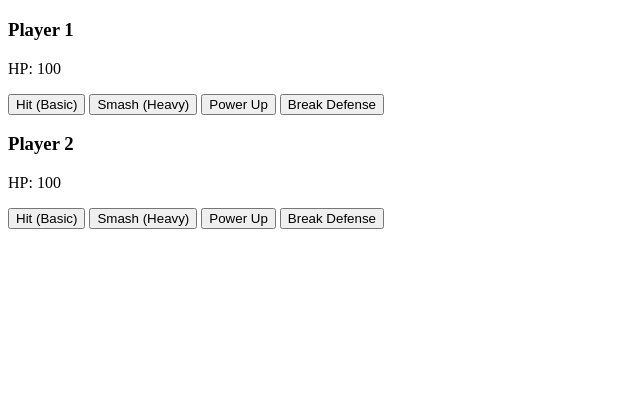
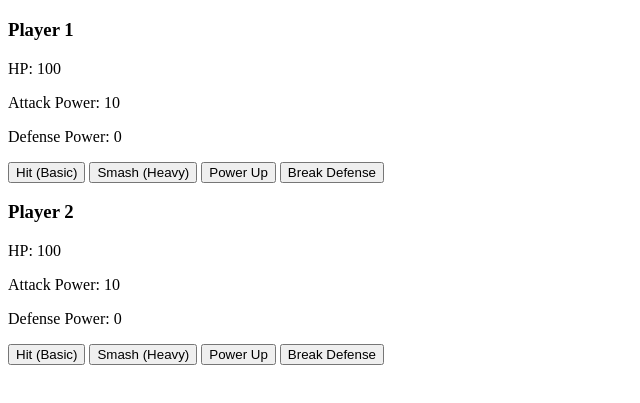
Before and after one commit to canhvo16/Battle-Friend-RPG, a plain HTML site: page battlefriend1.html in a window 1280 px wide. Shown: the part 61-464 px from the top of the page, without its empty margins (0-640 px from the left). Drawn offline with Linux system fonts and the light colour scheme.

Commit message:
show attack and defense stats for both players and have them update during the battle

```diff
--- a/battlefriend.js
+++ b/battlefriend.js
@@ -3,12 +3,16 @@ let player1Smash = document.querySelector('#move2a')
 let player1PowerUp = document.querySelector('#move3a')
 let player1BreakDefense = document.querySelector('#move4a')
 let hp1 = document.querySelector('.hp1')
+let attack1 = document.querySelector('.attack1')
+let defense1 = document.querySelector('.defense1')
 
 let player2Hit = document.querySelector('#move1b')
 let player2Smash = document.querySelector('#move2b')
 let player2PowerUp = document.querySelector('#move3b')
 let player2BreakDefense = document.querySelector('#move4b')
 let hp2 = document.querySelector('.hp2')
+let attack2 = document.querySelector('.attack2')
+let defense2 = document.querySelector('.defense2')
 
 let player1 = {
   name: 'Canh',
@@ -36,12 +40,14 @@ let player1 = {
     console.log(
       `${player1.name} has increased his/her/their strength! Power now at ${player1.attack}`
     )
+    attack1.innerHTML = `Attack Power: ${player1.attack}`
   },
   breakDefense: function () {
     player2.defense -= 1
     console.log(
       `${player1.name} has scared ${player2.name}! ${player2.name}'s defense has fallen to ${player2.defense}!`
     )
+    defense2.innerHTML = `Defense Power: ${player2.defense}`
   }
 }
 
@@ -71,17 +77,24 @@ let player2 = {
     console.log(
       `${player2.name} has increased his/her/their strength! Power now at ${player2.attack}`
     )
+    attack2.innerHTML = `Attack Power: ${player2.attack}`
   },
   breakDefense: function () {
     player1.defense -= 1
     console.log(
       `${player2.name} has scared ${player1.name}! ${player1.name}'s defense has fallen to ${player1.defense}!`
     )
+    defense1.innerHTML = `Defense Power: ${player1.defense}`
   }
 }
 
 hp1.innerHTML = `HP: ${player1.hp}`
+attack1.innerHTML = `Attack Power: ${player1.attack}`
+defense1.innerHTML = `Defense Power: ${player1.defense}`
+
 hp2.innerHTML = `HP: ${player2.hp}`
+attack2.innerHTML = `Attack Power: ${player2.attack}`
+defense2.innerHTML = `Defense Power: ${player2.defense}`
 
 player1Hit.addEventListener('click', player1.hit)
 player1Smash.addEventListener('click', player1.smash)
--- a/battlefriend1.html
+++ b/battlefriend1.html
@@ -12,6 +12,8 @@
   <div>
     <h3>Player 1</h3>
     <p class="hp1"></p>
+    <p class="attack1"></p>
+    <p class="defense1"></p>
     <button class="player1" id="move1a">Hit (Basic)</button>
     <button class="player1" id="move2a">Smash (Heavy)</button>
     <button class="player1" id="move3a">Power Up</button>
@@ -20,6 +22,8 @@
   <div>
     <h3>Player 2</h3>
     <p class="hp2"></p>
+    <p class="attack2"></p>
+    <p class="defense2"></p>
     <button class="player2" id="move1b">Hit (Basic)</button>
     <button class="player2" id="move2b">Smash (Heavy)</button>
     <button class="player2" id="move3b">Power Up</button>
```
